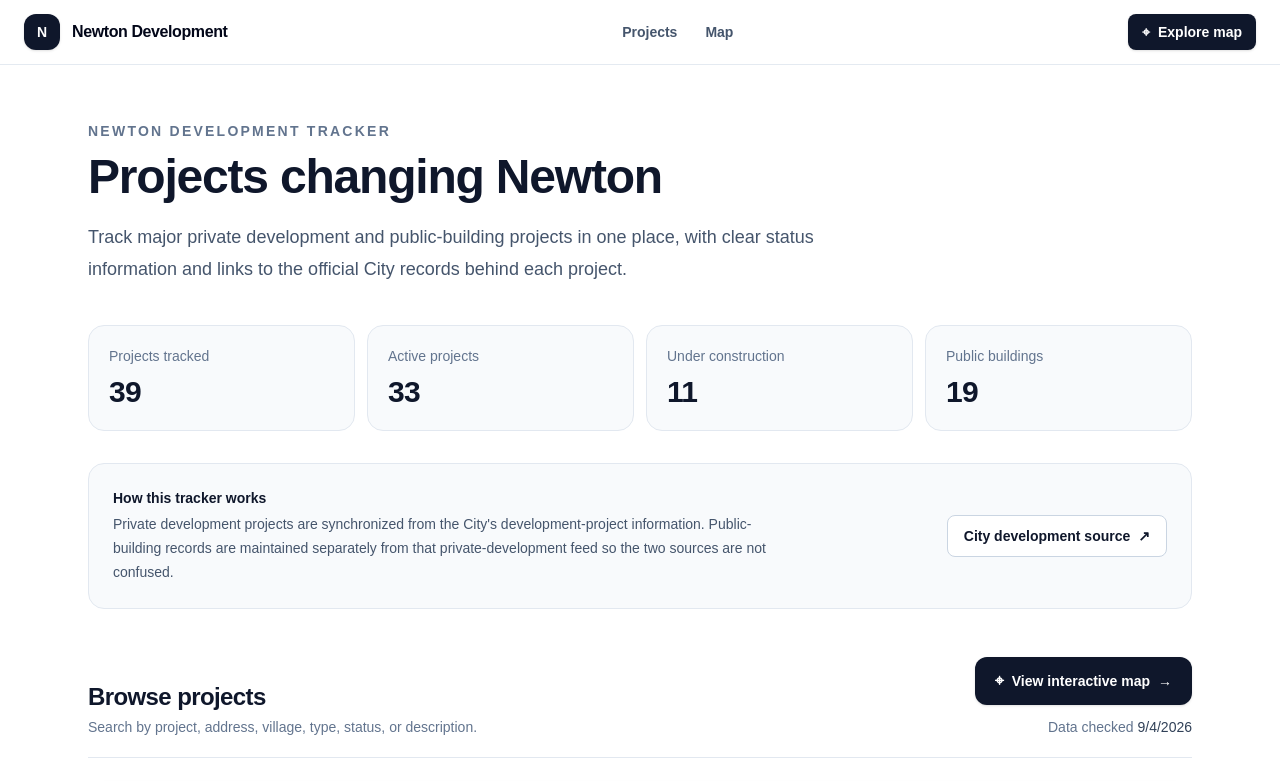
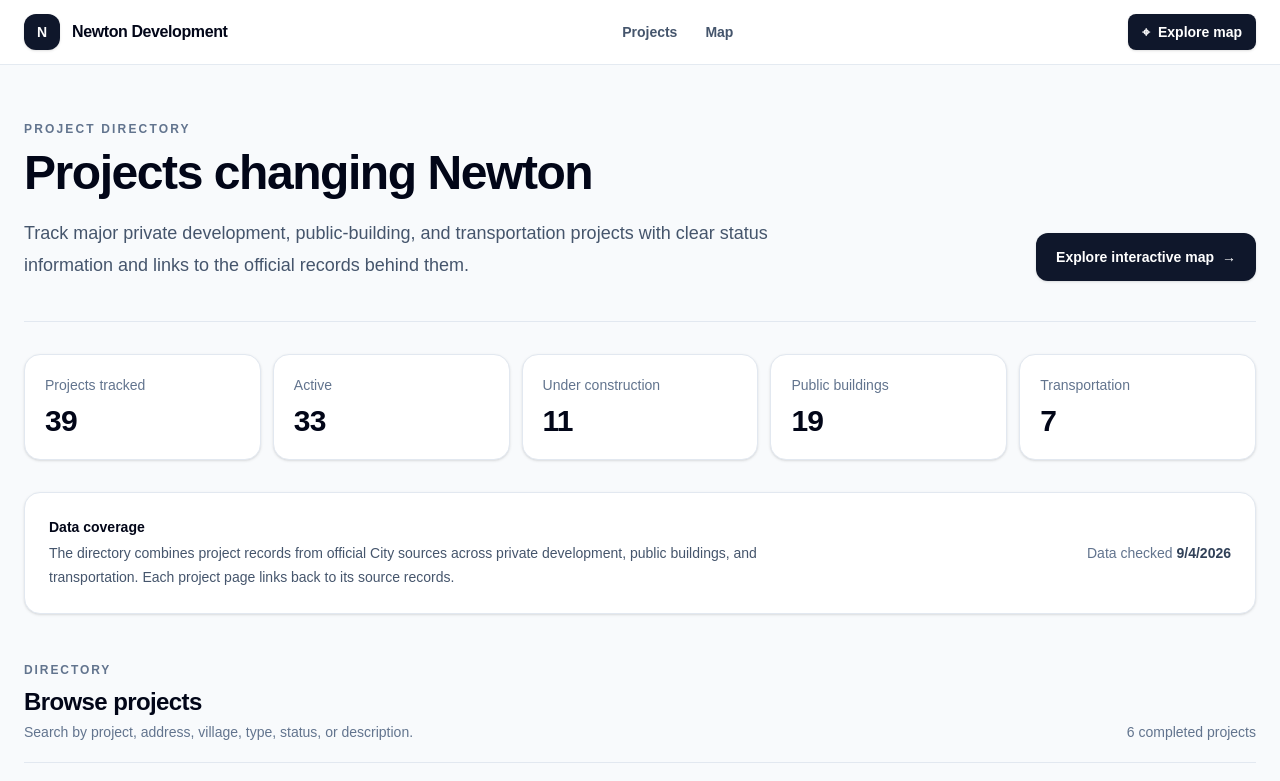
Before and after one commit to danielk-droid/newton-development, a Next.js app: page /projects in a window 1280 px wide. Shown: the top 781 px of the page. Built offline with nearby package versions, Linux system fonts and the light colour scheme.

Commit message:
Polish project directory hierarchy and data presentation

```diff
--- a/app/projects/page.tsx
+++ b/app/projects/page.tsx
@@ -2,113 +2,51 @@ import Link from "next/link";
 import ProjectsClient from "./ProjectsClient";
 import { allProjects } from "../../data/project-catalog";
 
+export const metadata = { title: "Projects" };
+
 export default function ProjectsPage() {
-  const activeProjects = allProjects.filter(
-    (project) =>
-      project.status !== "Completed" &&
-      project.status !== "Cancelled" &&
-      project.status !== "Withdrawn"
-  ).length;
-
-  const underConstruction = allProjects.filter(
-    (project) => project.status === "Under Construction"
-  ).length;
-
-  const completedProjects = allProjects.filter(
-    (project) => project.status === "Completed"
-  ).length;
-
-  const publicProjects = allProjects.filter(
-    (project) => project.type === "Public Building"
-  ).length;
-
-  const latestChecked = allProjects.reduce((latest, project) => {
-    return project.lastUpdated > latest ? project.lastUpdated : latest;
-  }, "");
+  const activeProjects = allProjects.filter((project) => !["Completed", "Cancelled", "Withdrawn"].includes(project.status)).length;
+  const underConstruction = allProjects.filter((project) => project.status === "Under Construction").length;
+  const completedProjects = allProjects.filter((project) => project.status === "Completed").length;
+  const publicProjects = allProjects.filter((project) => project.type === "Public Building").length;
+  const transportationProjects = allProjects.filter((project) => project.type === "Transportation").length;
+  const latestChecked = allProjects.reduce((latest, project) => project.lastUpdated > latest ? project.lastUpdated : latest, "");
 
   return (
-    <main className="min-h-screen bg-white text-slate-900">
-      <div className="mx-auto max-w-6xl px-6 py-10 md:py-14">
-        <header className="max-w-3xl">
-          <p className="text-sm font-semibold uppercase tracking-[0.16em] text-slate-500">
-            Newton development tracker
-          </p>
-          <h1 className="mt-3 text-4xl font-bold tracking-tight md:text-5xl">
-            Projects changing Newton
-          </h1>
-          <p className="mt-5 text-lg leading-8 text-slate-600">
-            Track major private development and public-building projects in one place, with clear status information and links to the official City records behind each project.
-          </p>
+    <main className="min-h-screen bg-slate-50 text-slate-950">
+      <div className="mx-auto max-w-7xl px-5 py-10 sm:px-6 md:py-14">
+        <header className="flex flex-col gap-8 border-b border-slate-200 pb-10 lg:flex-row lg:items-end lg:justify-between">
+          <div className="max-w-3xl">
+            <p className="text-xs font-bold uppercase tracking-[0.18em] text-slate-500">Project directory</p>
+            <h1 className="mt-3 text-4xl font-bold tracking-[-0.03em] md:text-5xl">Projects changing Newton</h1>
+            <p className="mt-5 text-lg leading-8 text-slate-600">Track major private development, public-building, and transportation projects with clear status information and links to the official records behind them.</p>
+          </div>
+          <Link href="/map" className="inline-flex min-h-12 shrink-0 items-center justify-center gap-2 rounded-xl bg-slate-900 px-5 py-3 text-sm font-semibold text-white shadow-sm transition hover:bg-slate-700">Explore interactive map <span aria-hidden="true">→</span></Link>
         </header>
 
-        <section className="mt-10 grid gap-3 sm:grid-cols-2 lg:grid-cols-4">
-          <div className="rounded-2xl border border-slate-200 bg-slate-50 p-5">
-            <p className="text-sm font-medium text-slate-500">Projects tracked</p>
-            <p className="mt-2 text-3xl font-bold tracking-tight">{allProjects.length}</p>
-          </div>
-          <div className="rounded-2xl border border-slate-200 bg-slate-50 p-5">
-            <p className="text-sm font-medium text-slate-500">Active projects</p>
-            <p className="mt-2 text-3xl font-bold tracking-tight">{activeProjects}</p>
-          </div>
-          <div className="rounded-2xl border border-slate-200 bg-slate-50 p-5">
-            <p className="text-sm font-medium text-slate-500">Under construction</p>
-            <p className="mt-2 text-3xl font-bold tracking-tight">{underConstruction}</p>
-          </div>
-          <div className="rounded-2xl border border-slate-200 bg-slate-50 p-5">
-            <p className="text-sm font-medium text-slate-500">Public buildings</p>
-            <p className="mt-2 text-3xl font-bold tracking-tight">{publicProjects}</p>
-          </div>
+        <section className="mt-8 grid gap-3 sm:grid-cols-2 lg:grid-cols-5">
+          {[
+            ["Projects tracked", allProjects.length],
+            ["Active", activeProjects],
+            ["Under construction", underConstruction],
+            ["Public buildings", publicProjects],
+            ["Transportation", transportationProjects],
+          ].map(([label, value]) => <div key={label} className="rounded-2xl border border-slate-200 bg-white p-5 shadow-sm"><p className="text-sm font-medium text-slate-500">{label}</p><p className="mt-2 text-3xl font-bold tracking-tight">{value}</p></div>)}
         </section>
 
-        <section className="mt-8 rounded-2xl border border-slate-200 bg-slate-50 p-5 md:p-6">
+        <section className="mt-8 rounded-2xl border border-slate-200 bg-white p-5 shadow-sm md:p-6">
           <div className="flex flex-col gap-5 md:flex-row md:items-center md:justify-between">
-            <div>
-              <p className="text-sm font-semibold text-slate-900">How this tracker works</p>
-              <p className="mt-1 max-w-2xl text-sm leading-6 text-slate-600">
-                Private development projects are synchronized from the City&apos;s development-project information. Public-building records are maintained separately from that private-development feed so the two sources are not confused.
-              </p>
-            </div>
-            <a
-              href="https://www.newtonma.gov/government/planning/development-projects"
-              target="_blank"
-              rel="noopener noreferrer"
-              className="inline-flex shrink-0 items-center justify-center rounded-lg border border-slate-300 bg-white px-4 py-2.5 text-sm font-semibold text-slate-900 transition hover:border-slate-400 hover:bg-slate-100"
-            >
-              City development source <span aria-hidden="true" className="ml-2">↗</span>
-            </a>
+            <div><p className="text-sm font-bold text-slate-950">Data coverage</p><p className="mt-1 max-w-3xl text-sm leading-6 text-slate-600">The directory combines project records from official City sources across private development, public buildings, and transportation. Each project page links back to its source records.</p></div>
+            <p className="shrink-0 text-sm text-slate-500">Data checked <span className="font-semibold text-slate-700">{new Date(latestChecked).toLocaleDateString()}</span></p>
           </div>
         </section>
 
         <section className="mt-12">
-          <div className="flex flex-col gap-4 border-b border-slate-200 pb-5 sm:flex-row sm:items-end sm:justify-between">
-            <div>
-              <h2 className="text-2xl font-bold tracking-tight">Browse projects</h2>
-              <p className="mt-1 text-sm text-slate-500">Search by project, address, village, type, status, or description.</p>
-            </div>
-            <div className="flex w-full flex-col gap-3 sm:w-auto sm:items-end">
-              <Link href="/map" className="inline-flex min-h-12 w-full items-center justify-center gap-2 rounded-xl bg-slate-900 px-5 py-3 text-sm font-semibold text-white shadow-sm transition hover:bg-slate-700 sm:w-auto">
-                <span aria-hidden="true" className="text-base">⌖</span>
-                View interactive map
-                <span aria-hidden="true">→</span>
-              </Link>
-              <div className="text-sm text-slate-500">
-                Data checked <span className="font-medium text-slate-700">{new Date(latestChecked).toLocaleDateString()}</span>
-              </div>
-            </div>
-          </div>
-          <div className="mt-6">
-            <ProjectsClient projects={allProjects} />
-          </div>
+          <div className="mb-6 flex items-end justify-between gap-4 border-b border-slate-200 pb-5"><div><p className="text-xs font-bold uppercase tracking-[0.16em] text-slate-500">Directory</p><h2 className="mt-2 text-2xl font-bold tracking-tight">Browse projects</h2><p className="mt-1 text-sm text-slate-500">Search by project, address, village, type, status, or description.</p></div><p className="hidden text-sm text-slate-500 sm:block">{completedProjects} completed {completedProjects === 1 ? "project" : "projects"}</p></div>
+          <ProjectsClient projects={allProjects} />
         </section>
 
-        <footer className="mt-16 border-t border-slate-200 pt-6">
-          <div className="flex flex-col gap-3 text-sm leading-6 text-slate-500 md:flex-row md:items-start md:justify-between">
-            <p className="max-w-2xl">
-              Newton Development is an independent project and is not affiliated with or operated by the City of Newton. Always verify important information with the official City source.
-            </p>
-            <p className="shrink-0">{completedProjects} completed {completedProjects === 1 ? "project" : "projects"}</p>
-          </div>
-        </footer>
+        <footer className="mt-14 border-t border-slate-200 pt-6 text-sm leading-6 text-slate-500"><p className="max-w-3xl">Newton Development is an independent project and is not affiliated with or operated by the City of Newton. Use the linked official sources to verify current information.</p></footer>
       </div>
     </main>
   );
```
